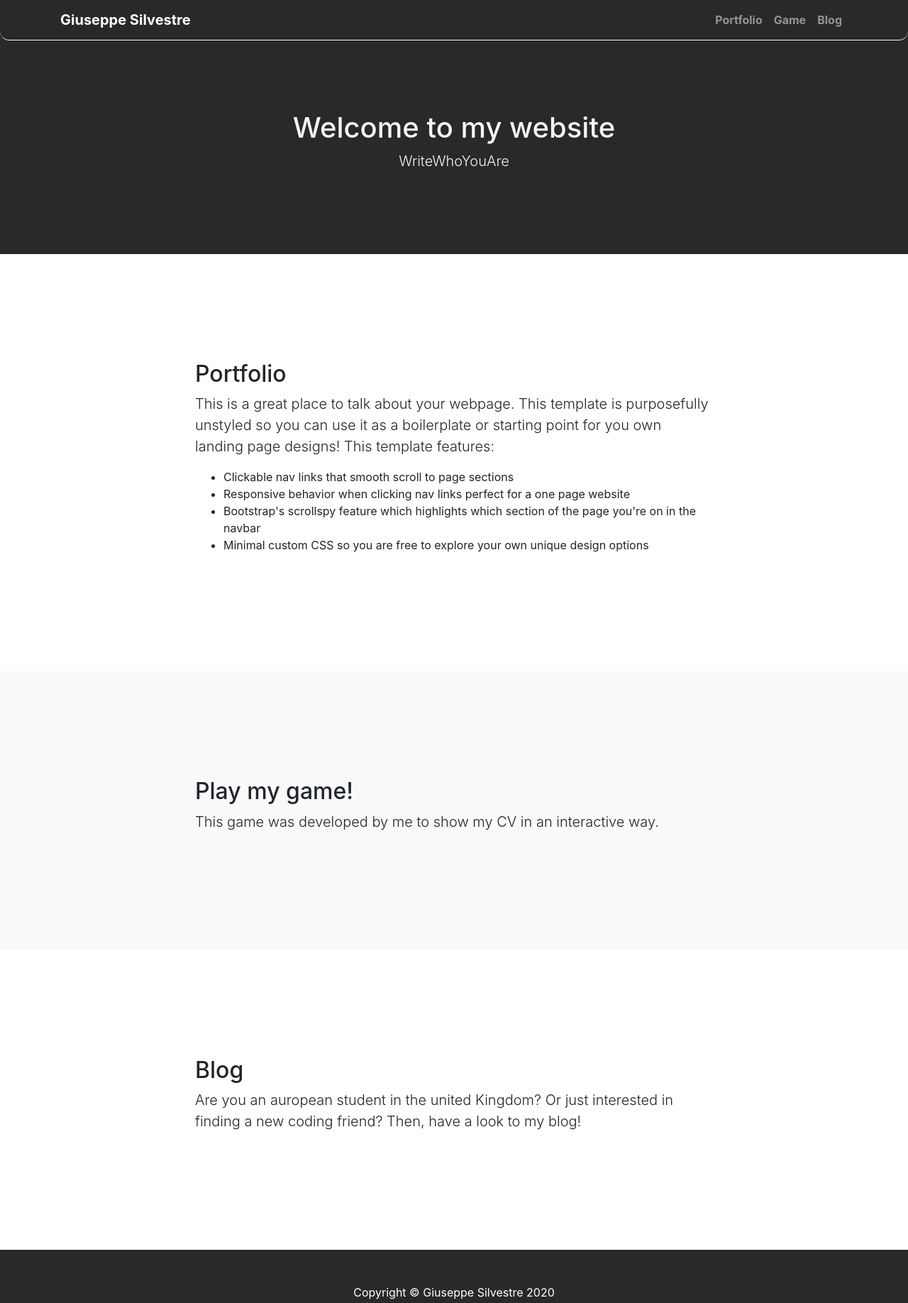
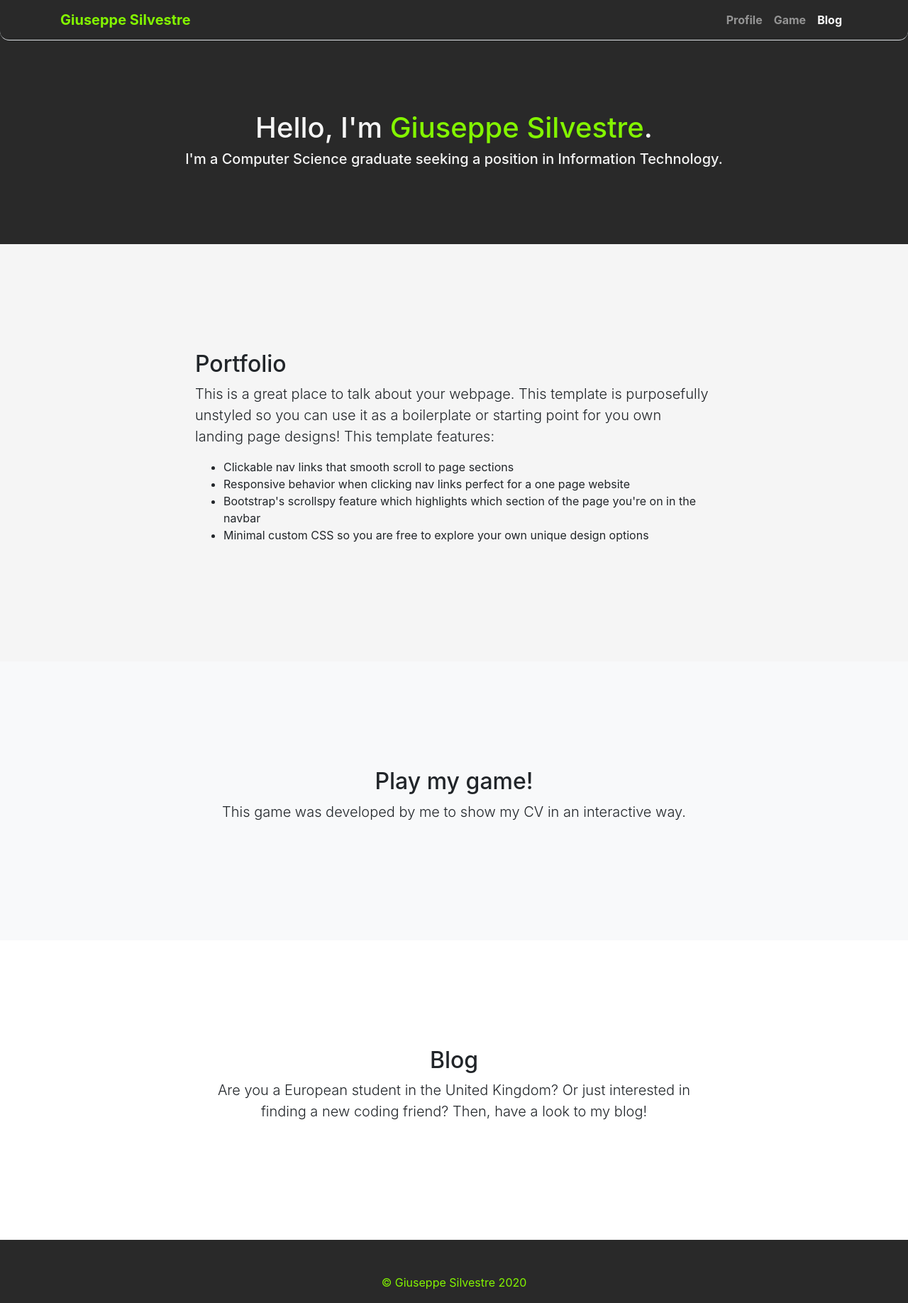
Before and after one commit to Giuseppe995/Website, a website with bundled scripts: page index.html in a window 1280 px wide. Shown: the top 1836 px of the page at 71% size. Built offline with nearby package versions, Linux system fonts and the light colour scheme.

Commit message:
Changed primary section colors and text

```diff
--- a/index.html
+++ b/index.html
@@ -36,24 +36,24 @@
 
 <body>
   <!-- Top Navigation bar -->
-  <nav class=" navbar navbar-expand-lg navbar-dark fixed-top font-weight-bold border-bottom border-light" id="mainNav"
+  <nav class=" navbar navbar-expand-lg navbar-dark fixed-top font-weight-bold border-bottom" id="mainNav"
   style="background-color: #292929; border-bottom-left-radius: 13px; border-bottom-right-radius: 13px;">
     <div class="container">
-      <a class="navbar-brand js-scroll-trigger" href="#page-top">Giuseppe Silvestre</a>
-      <button class="navbar-toggler" type="button" data-toggle="collapse" data-target="#navbarResponsive"
-       aria-controls="navbarResponsive" aria-expanded="false" aria-label="Toggle navigation">
+      <a class="navbar-brand js-scroll-trigger" href="#page-top" style="color: #83f500;">Giuseppe Silvestre</a>
+      <button class="navbar-toggler" type="button" data-toggle="collapse" data-target="#navbarResponsive" aria-controls="navbarResponsive"
+       aria-expanded="false" aria-label="Toggle navigation">
         <span class="navbar-toggler-icon"></span>
       </button>
       <div class="collapse navbar-collapse" id="navbarResponsive">
         <ul class="navbar-nav ml-auto">
           <li class="nav-item">
-            <a class="nav-link js-scroll-trigger" href="#Portfolio">Portfolio</a>
+            <a class="nav-link js-scroll-trigger" href="#profile">Profile</a>
           </li>
           <li class="nav-item">
-            <a class="nav-link js-scroll-trigger" href="#Game">Game</a>
+            <a class="nav-link js-scroll-trigger" href="#game">Game</a>
           </li>
           <li class="nav-item">
-            <a class="nav-link js-scroll-trigger" href="#Blog">Blog</a>
+            <a class="nav-link js-scroll-trigger" href="#blog">Blog</a>
           </li>
         </ul>
       </div>
@@ -63,13 +63,13 @@
   <!-- Welcome Display -->
   <header style="background-color: #292929; color: #f5f5f5;">
     <div class="container text-center">
-      <h1>Welcome to my website</h1>
-      <p class="lead">WriteWhoYouAre</p>
+      <h1>Hello, I'm <span style="color: #83f500;">Giuseppe Silvestre</span>.</h1>
+      <h5>I'm a Computer Science graduate seeking a position in Information Technology.</h5>
     </div>
   </header>
 
   <!-- Portfolio Section -->
-  <section id="about">
+  <section id="profile" style="background-color: #f5f5f5;">
     <div class="container">
       <div class="row">
         <div class="col-lg-8 mx-auto">
@@ -88,24 +88,24 @@
   </section>
 
   <!-- Game Section -->
-  <section id="services" class="bg-light">
+  <section id="game" class="bg-light">
     <div class="container">
       <div class="row">
         <div class="col-lg-8 mx-auto">
-          <h2>Play my game!</h2>
-          <p class="lead">This game was developed by me to show my CV in an interactive way.</p>
+          <h2 style="text-align: center;">Play my game!</h2>
+          <p class="lead" style="text-align: center;">This game was developed by me to show my CV in an interactive way.</p>
         </div>
       </div>
     </div>
   </section>
 
   <!-- Blog Section -->
-  <section id="contact">
+  <section id="blog">
     <div class="container">
       <div class="row">
         <div class="col-lg-8 mx-auto">
-          <h2>Blog</h2>
-          <p class="lead">Are you an auropean student in the united Kingdom? Or just interested in finding a new coding friend?
+          <h2 style="text-align: center;">Blog</h2>
+          <p class="lead" style="text-align: center;">Are you a European student in the United Kingdom? Or just interested in finding a new coding friend?
              Then, have a look to my blog!</p>
         </div>
       </div>
@@ -115,7 +115,7 @@
   <!-- Footer -->
   <footer class="py-5" style="background-color: #292929; color: #f5f5f5;">
     <div class="container">
-      <p class="m-0 text-center text-white">Copyright &copy; Giuseppe Silvestre 2020</p>
+      <p class="m-0 text-center" style="color: #83f500;">&copy; Giuseppe Silvestre 2020</p>
     </div>
     <!-- container -->
   </footer>
```
